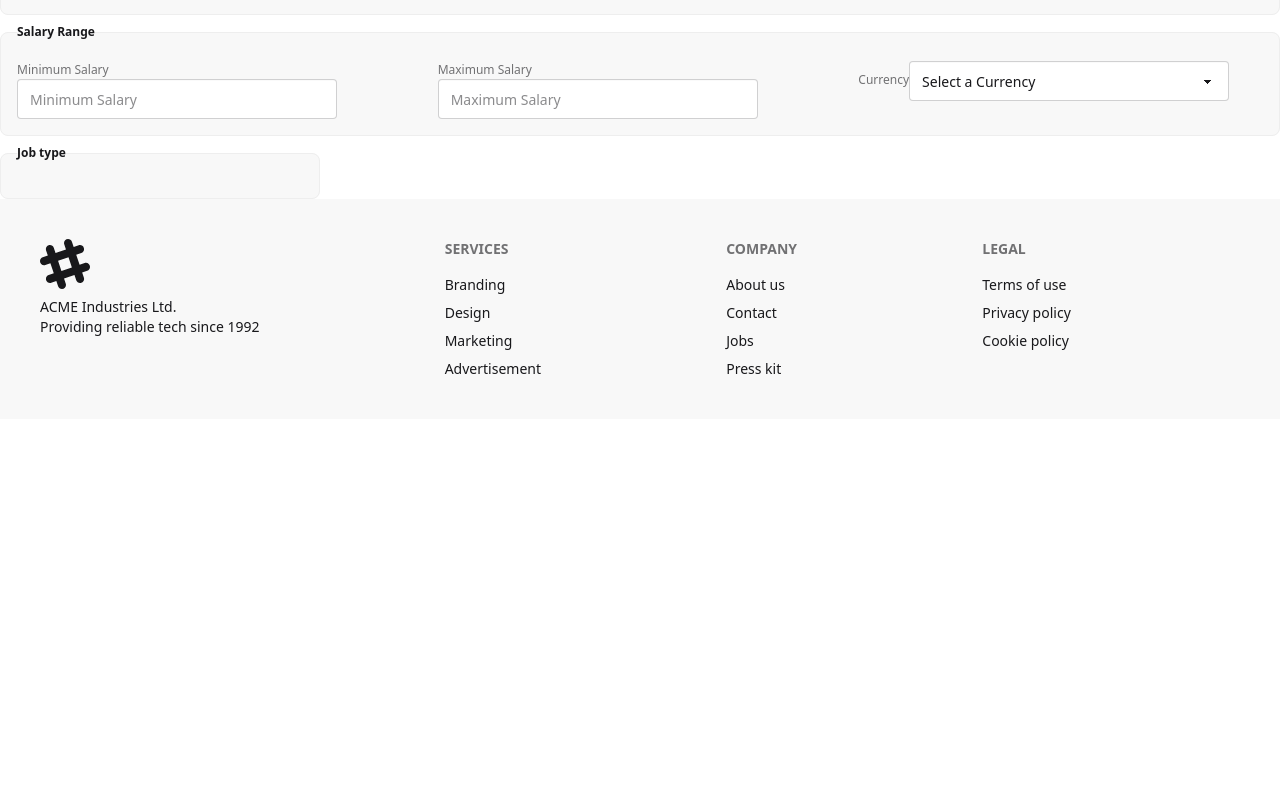
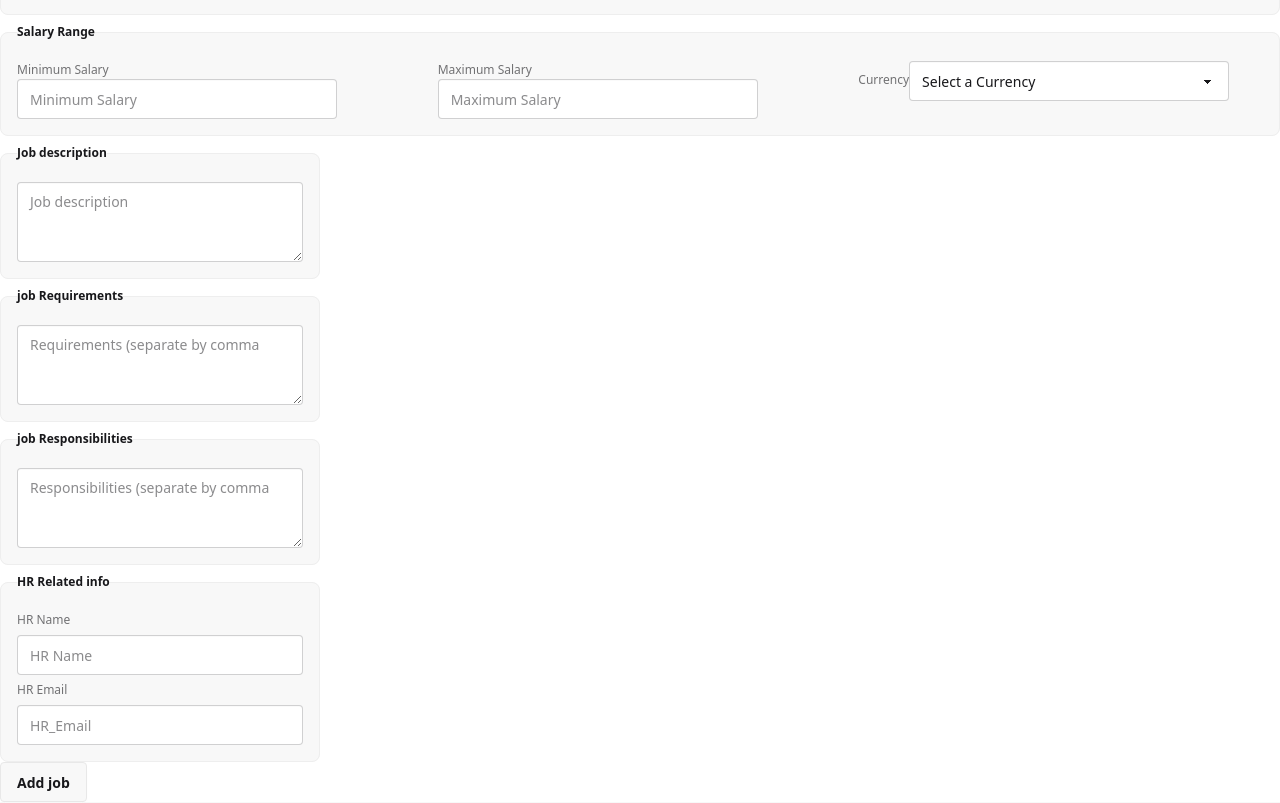
Before and after one commit to Abusolaymansefat/career-cord-project-client, a React (Vite) app: page /addJob in a window 1280 px wide. Shown: the part 720-1523 px from the top of the page. Before the commit the page ends 1139 px from the top, so only its background shows below. Built offline with nearby package versions, Linux system fonts and the light colour scheme; no server answers; sample sign-in values are in the browser's storage.

Commit message:
form data

```diff
--- a/src/pages/AddJob/AddJob.jsx
+++ b/src/pages/AddJob/AddJob.jsx
@@ -1,11 +1,18 @@
 import React from "react";
 
 const AddJob = () => {
+
+    const handleAddJo = e =>{
+        e.preventDefault();
+        const form = e.target;
+        const formData= new FormData(form);
+        console.log(formData)
+    }
   return (
     <div>
       <h2>please add a job </h2>
 
-      <form>
+      <form onSubmit={handleAddJo}>
         <fieldset className="fieldset bg-base-200 border-base-300 rounded-box w-xs border p-4">
           <legend className="fieldset-legend">Basic info</legend>
 
@@ -141,9 +148,53 @@
           </div>
         </fieldset>
 
+
+        {/* Job description */}
+
         <fieldset className="fieldset bg-base-200 border-base-300 rounded-box w-xs border p-4">
-          <legend className="fieldset-legend">Job type </legend>
+          <legend className="fieldset-legend">Job description </legend>
+          <textarea className="textarea" name="description" placeholder="Job description"></textarea>
         </fieldset>
+
+
+        {/* job Requirements */}
+        <fieldset className="fieldset bg-base-200 border-base-300 rounded-box w-xs border p-4">
+          <legend className="fieldset-legend">job Requirements </legend>
+
+          <textarea className="textarea" name="requirements" placeholder="Requirements (separate by comma"></textarea>
+
+        </fieldset>
+
+        {/* job Responsibilities */}
+        <fieldset className="fieldset bg-base-200 border-base-300 rounded-box w-xs border p-4">
+          <legend className="fieldset-legend">job Responsibilities </legend>
+
+          <textarea className="textarea" name="responsibilities" placeholder="Responsibilities (separate by comma"></textarea>
+
+        </fieldset>
+        {/* job Responsibilities */}
+        <fieldset className="fieldset bg-base-200 border-base-300 rounded-box w-xs border p-4">
+          <legend className="fieldset-legend">HR Related info</legend>
+
+          <label className="label">HR Name</label>
+          <input
+            type="text"
+            name="hr_Name"
+            className="input"
+            placeholder="HR Name"
+          />
+
+          <label className="label">HR Email</label>
+          <input
+            type="text"
+            name="hr_email"
+            className="input"
+            placeholder="HR_Email"
+          />
+
+        </fieldset>
+
+        <input type="submit" className="btn" value="Add job" />
       </form>
     </div>
   );
```
